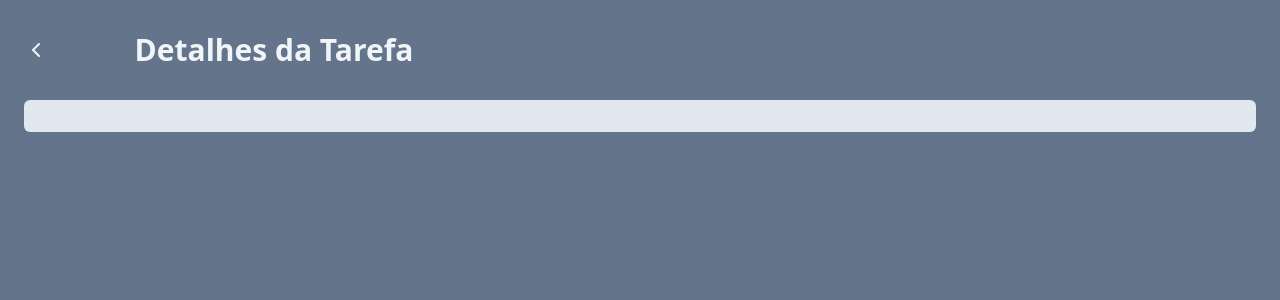
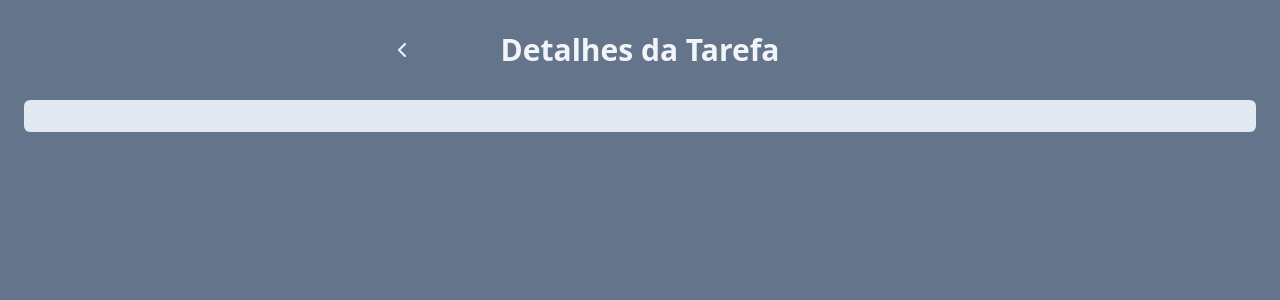
Before and after one commit to AndressaViegas/curso-de-react, a React (Vite) app: page /task in a window 1280 px wide. Shown: the top 300 px of the page. Built offline with nearby package versions, Linux system fonts and the light colour scheme.

Commit message:
corrige erro de digitação na variável searcParams para searchParams

```diff
--- a/src/pages/TaskPage.jsx
+++ b/src/pages/TaskPage.jsx
@@ -10,9 +10,10 @@ function TaskPage() {
     return (
     <div className="h-screen w-screen bg-slate-500  p-6">
         <div>
-            <div className="w-[500px] space-y-4">
+            <div className="w-[500px] mx-auto space-y-4">
             <div className="flex justify-center relative mb-6 text-slate-100">
-                <button onClick={() =>navigate(-1)} className="absolute left-0 top-0 bottom-0">
+                <button onClick={() =>navigate(-1)}
+                 className="absolute left-0 top-0 bottom-0">
                     <ChevronLeftIcon/>
                 </button>
                 <Title> Detalhes da Tarefa</Title>
```
